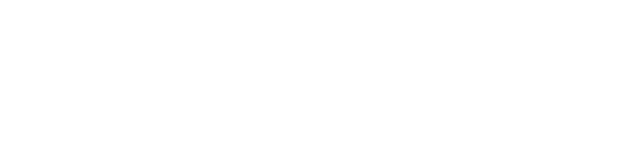
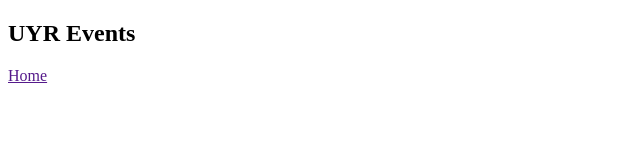
Before and after one commit to jake-1242/event-website, a plain HTML site: page index.html in a window 1280 px wide. Shown: the whole page, without its empty margins (0-640 px from the left). Drawn offline with Linux system fonts and the light colour scheme.

Commit message:
test, nav bar

```diff
--- a/index.html
+++ b/index.html
@@ -6,7 +6,7 @@
   <title>Document</title>
 </head>
 <body>
-
+<nav><h1>UYR Events</h1><a href="">Home</a><a href=""></a><a href=""></a></nav>
 
 
 
```
